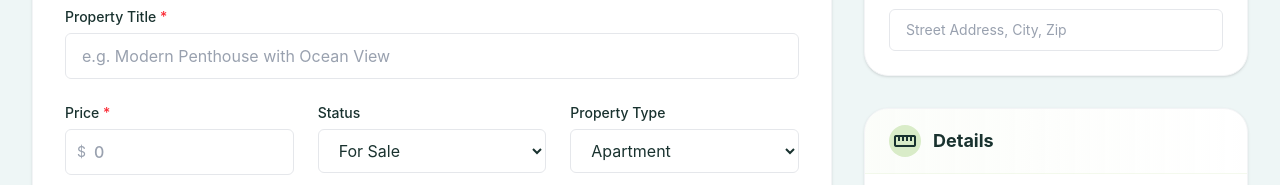
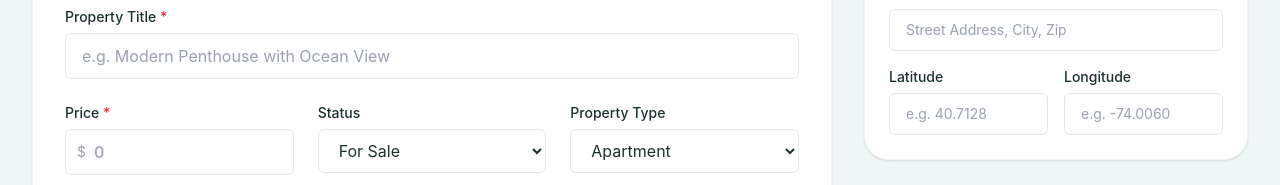
Before and after one commit to DaniloCatalan/vibe-coding-luxu, a Next.js app: page /admin/properties/new in a window 1280 px wide. Shown: the part 418-603 px from the top of the page. Built offline with nearby package versions, Linux system fonts and the light colour scheme; no server answers.

Commit message:
feat: add latitude and longitude fields to property management forms and actions

```diff
--- a/app/admin/properties/[id]/edit/page.tsx
+++ b/app/admin/properties/[id]/edit/page.tsx
@@ -60,6 +60,8 @@ export default async function EditPropertyPage({
     parking: Number(property.parking ?? 0),
     amenities: property.amenities ?? [],
     images: property.images ?? [],
+    lat: property.lat ? Number(property.lat) : undefined,
+    lng: property.lng ? Number(property.lng) : undefined,
   };
 
   return <PropertyForm property={formData} />;
--- a/app/admin/properties/actions.ts
+++ b/app/admin/properties/actions.ts
@@ -60,6 +60,10 @@ export async function createProperty(formData: FormData) {
   const beds = Number(formData.get("beds") || 0);
   const baths = Number(formData.get("baths") || 0);
   const parking = Number(formData.get("parking") || 0);
+  const latStr = formData.get("lat") as string;
+  const lngStr = formData.get("lng") as string;
+  const lat = latStr ? Number(latStr) : null;
+  const lng = lngStr ? Number(lngStr) : null;
   const amenities = formData.getAll("amenities") as string[];
   const images = formData.getAll("images") as string[];
 
@@ -92,6 +96,8 @@ export async function createProperty(formData: FormData) {
     beds,
     baths,
     parking,
+    lat,
+    lng,
     amenities,
     images,
     slug,
@@ -123,6 +129,10 @@ export async function updateProperty(id: string, formData: FormData) {
   const beds = Number(formData.get("beds") || 0);
   const baths = Number(formData.get("baths") || 0);
   const parking = Number(formData.get("parking") || 0);
+  const latStr = formData.get("lat") as string;
+  const lngStr = formData.get("lng") as string;
+  const lat = latStr ? Number(latStr) : null;
+  const lng = lngStr ? Number(lngStr) : null;
   const amenities = formData.getAll("amenities") as string[];
   const images = formData.getAll("images") as string[];
 
@@ -155,6 +165,8 @@ export async function updateProperty(id: string, formData: FormData) {
       beds,
       baths,
       parking,
+      lat,
+      lng,
       amenities,
       images,
       category: isFeatured ? "featured" : "new_in_market",
--- a/app/admin/properties/components/PropertyForm.tsx
+++ b/app/admin/properties/components/PropertyForm.tsx
@@ -35,6 +35,8 @@ interface PropertyData {
   parking?: number;
   amenities?: string[];
   images?: string[];
+  lat?: number;
+  lng?: number;
 }
 
 export default function PropertyForm({ property }: { property?: PropertyData }) {
@@ -55,6 +57,8 @@ export default function PropertyForm({ property }: { property?: PropertyData })
   const [beds, setBeds] = useState(property?.beds ?? 1);
   const [baths, setBaths] = useState(property?.baths ?? 1);
   const [parking, setParking] = useState(property?.parking ?? 0);
+  const [lat, setLat] = useState(property?.lat ?? 0);
+  const [lng, setLng] = useState(property?.lng ?? 0);
   const [amenities, setAmenities] = useState<string[]>(property?.amenities ?? []);
   const [images, setImages] = useState<string[]>(property?.images ?? []);
   const [uploading, setUploading] = useState(false);
@@ -102,6 +106,8 @@ export default function PropertyForm({ property }: { property?: PropertyData })
     fd.append("beds", String(beds));
     fd.append("baths", String(baths));
     fd.append("parking", String(parking));
+    if (lat) fd.append("lat", String(lat));
+    if (lng) fd.append("lng", String(lng));
     amenities.forEach((a) => fd.append("amenities", a));
     images.forEach((img) => fd.append("images", img));
 
@@ -389,6 +395,37 @@ export default function PropertyForm({ property }: { property?: PropertyData })
                     className="w-full px-4 py-2.5 rounded-md border border-gray-200 bg-white text-nordic placeholder-gray-400 focus:ring-1 focus:ring-mosque focus:border-mosque transition-all text-sm font-sf-pro outline-none"
                   />
                 </div>
+
+                <div className="grid grid-cols-2 gap-4 mt-4">
+                  <div>
+                    <label className="block text-sm font-medium text-nordic mb-1.5 font-sf-pro" htmlFor="lat">
+                      Latitude
+                    </label>
+                    <input
+                      id="lat"
+                      type="number"
+                      step="any"
+                      value={lat || ""}
+                      onChange={(e) => setLat(Number(e.target.value))}
+                      placeholder="e.g. 40.7128"
+                      className="w-full px-4 py-2.5 rounded-md border border-gray-200 bg-white text-nordic placeholder-gray-400 focus:ring-1 focus:ring-mosque focus:border-mosque transition-all text-sm font-sf-pro outline-none"
+                    />
+                  </div>
+                  <div>
+                    <label className="block text-sm font-medium text-nordic mb-1.5 font-sf-pro" htmlFor="lng">
+                      Longitude
+                    </label>
+                    <input
+                      id="lng"
+                      type="number"
+                      step="any"
+                      value={lng || ""}
+                      onChange={(e) => setLng(Number(e.target.value))}
+                      placeholder="e.g. -74.0060"
+                      className="w-full px-4 py-2.5 rounded-md border border-gray-200 bg-white text-nordic placeholder-gray-400 focus:ring-1 focus:ring-mosque focus:border-mosque transition-all text-sm font-sf-pro outline-none"
+                    />
+                  </div>
+                </div>
               </div>
             </div>
 
```
